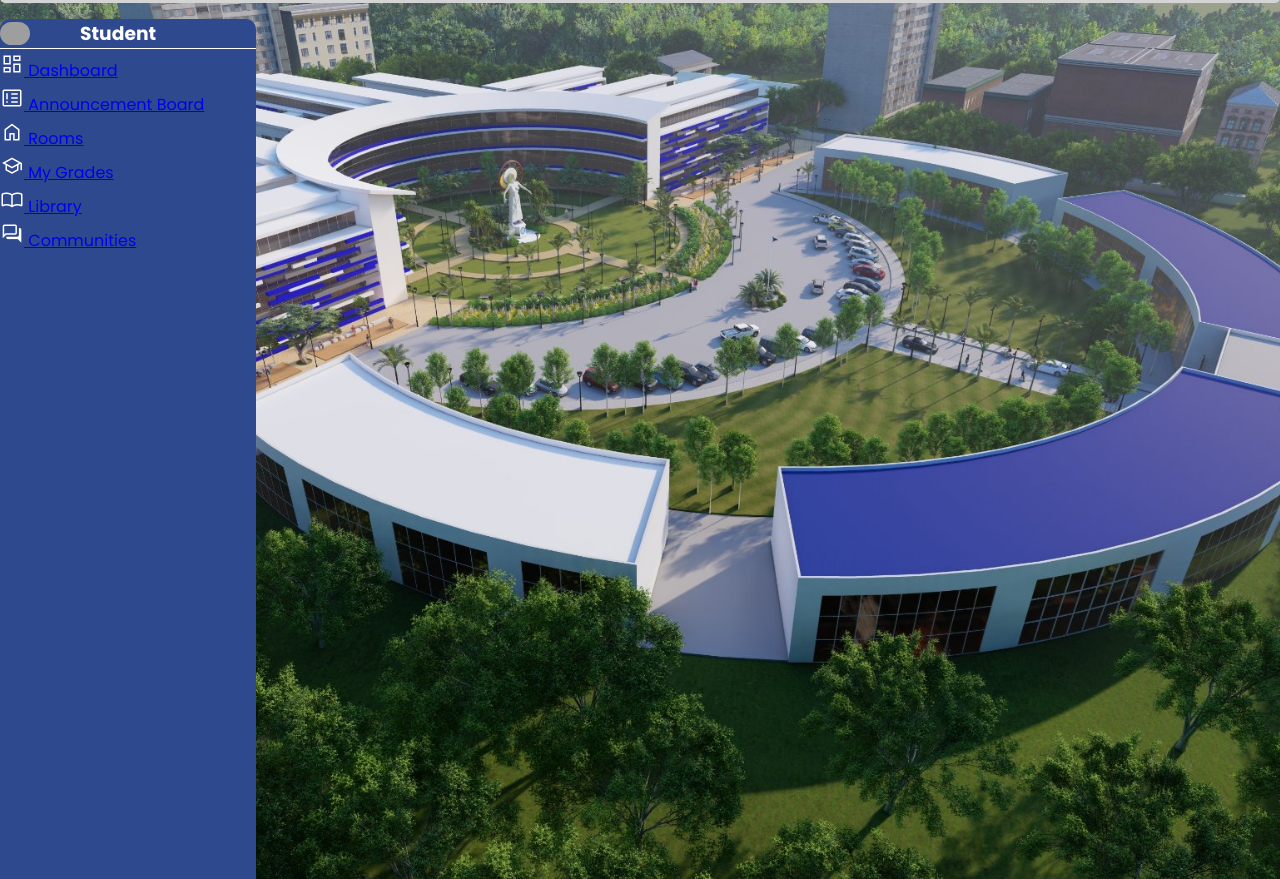
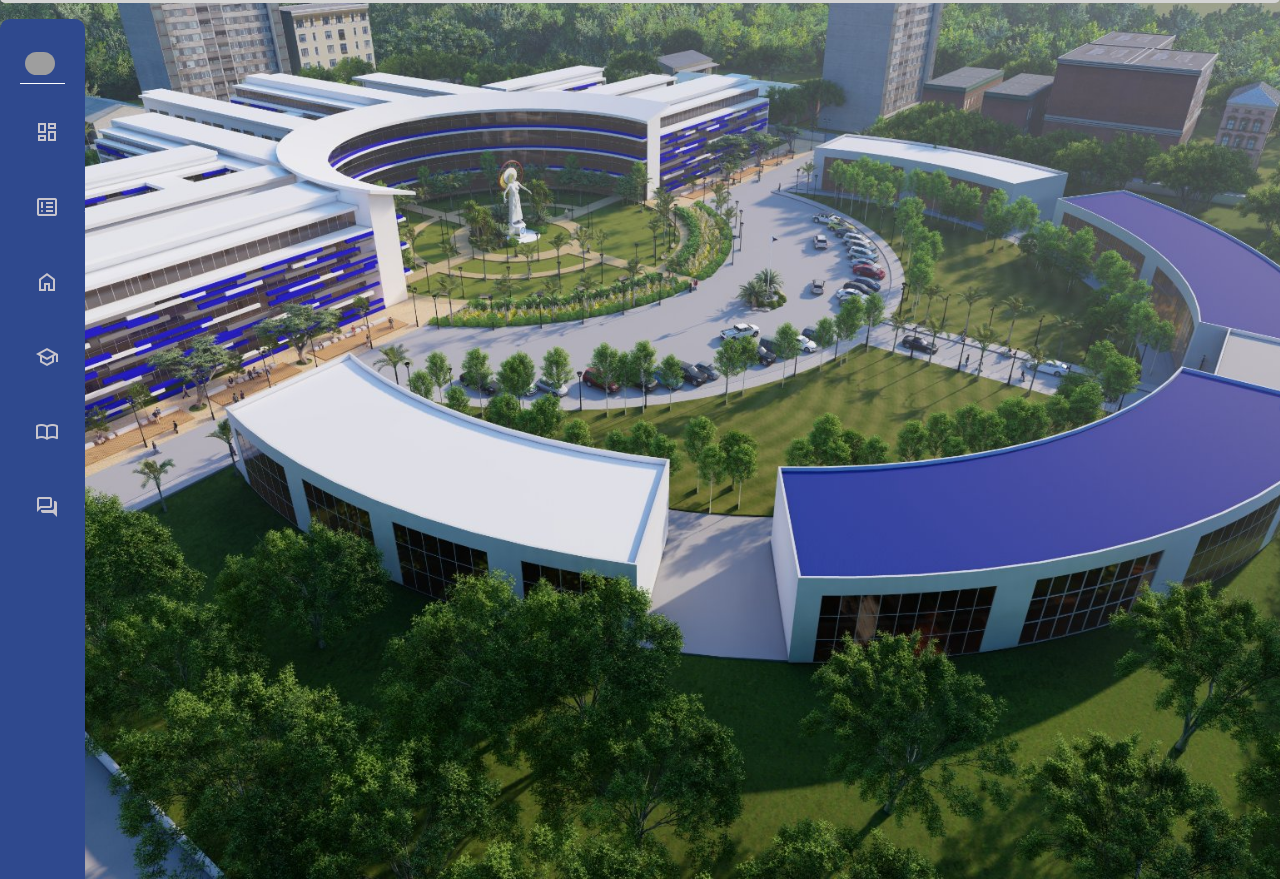
Before and after one commit to secret-ai/School-Management, a PHP site: page /home.html in a window 1280 px wide. Shown: the part 80-959 px from the top of the page. Run offline with PHP 8.4, Linux system fonts and the light colour scheme; grey boxes are pictures that could not be loaded.

Commit message:
Update style.css

```diff
--- a/School_Management/style.css
+++ b/School_Management/style.css
@@ -298,31 +298,53 @@ img{
     color: #fff;
 }
 
-.sidebar-header h2{
-    font-size: 1.2rem;
-    color: #000;
+.sidebar img{
+    width: 30px;
+    margin-left: 5px;
 }
 
-.sidebar img{
-    width: 30px;
+.sidebar-link{
+    list-style: none;
+    margin-top: 20px;
 }
 
 .sidebar{
     position: fixed;
     top: 99px;
     left: 0;
-    width: 20%;
+    width: 85px;
     height: 100%;
+    flex-direction: column;
+    overflow-x: hidden;
     background: #2f498e;
     border-radius: 10px;
+    padding: 25px 20px;
+    transition: all .4s ease;
+}
+
+.sidebar:hover{
+    width: 300px;
 }
 
 h3{
-    margin-left: 50px;
+    font-size: 1.2rem;
+    margin-left: 45px;
+    padding: 5px;
 }
 
-.sidebar-link .material-symbols-outlined{
-    margin-top: 3px;
+.sidebar-link li a{
+    display: flex;
+    align-items: center;
+    gap: 0 25px;
+    color: #dbd4d4e3;
+    font-weight: 500;
+    padding: 15px 15px;
+    white-space: nowrap;
+    text-decoration: none;
+}
+
+.sidebar-link li a:hover{
+    background: #ffffff2d;
     color: #fff;
-    font-weight: 300;
+    border-radius: 4px;
 }
```
